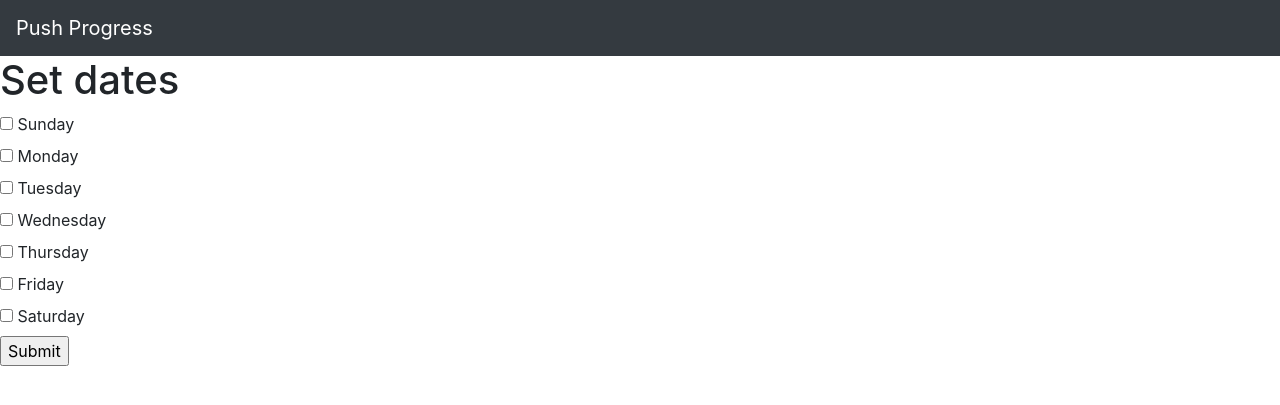
After one commit to great754/PushProgress, a Django app: template tracker/templates/tracker/setdates.html in a window 1280 px wide. The commit adds this page. Shown: the top 405 px of the page. Run offline with Django 3.2, Linux system fonts and the light colour scheme; the template is opened without the code that fills it, so the values that code supplies are empty; some libraries are stand-ins or nearby versions.

Commit message:
added more methods

```diff
--- a/tracker/models.py
+++ b/tracker/models.py
@@ -27,6 +27,8 @@ class Stats(models.Model):
 class Food(models.Model):
     current_user = models.ForeignKey(User, on_delete=models.CASCADE, related_name="food_user")
     old_calories = models.IntegerField(default=0)
+    old_protein = models.IntegerField(default=0)
+    protein_goal = models.IntegerField(default=0)
     calorie_goal = models.IntegerField(default=0)
 
     def __str__(self):
--- a/tracker/templates/tracker/index.html
+++ b/tracker/templates/tracker/index.html
@@ -5,5 +5,8 @@
 
 <h3>Your Goals: {{goals}} </h3>
 <h3>Your Weight {{weight}} lbs</h3>
+<form action="{% url 'set_dates' %}">
+    <input type="submit" value="Set Dates to suggest workout">
+</form>
 
 {% endblock %}
--- /dev/null
+++ b/tracker/templates/tracker/setdates.html
@@ -0,0 +1,38 @@
+{% extends "tracker/layout.html" %}
+
+{% block body %}
+<h1>Set dates</h1>
+<form action="{% url 'set_dates' %}" method="post">
+    {% csrf_token %}
+    <div>
+        <input type="checkbox" name="day" value="Sunday">
+        <label for="Sunday">Sunday</label>
+    </div>
+    <div>
+        <input type="checkbox" name="day" value="Monday">
+        <label for="Monday">Monday</label>
+    </div>
+    <div>
+        <input type="checkbox" name="day" value="Tuesday">
+        <label for="Tuesday">Tuesday</label>
+    </div>
+    <div>
+        <input type="checkbox" name="day" value="Wednesday">
+        <label for="Wednesday">Wednesday</label>
+    </div>
+    <div>
+        <input type="checkbox" name="day" value="Thursday">
+        <label for="Thursday">Thursday</label>
+    </div>
+    <div>
+        <input type="checkbox" name="day" value="Friday">
+        <label for="Friday">Friday</label>
+    </div>
+    <div>
+        <input type="checkbox" name="day" value="Saturday">
+        <label for="Saturday">Saturday</label>
+    </div>
+    <input type="submit">
+</form>
+
+{% endblock %}
--- a/tracker/urls.py
+++ b/tracker/urls.py
@@ -7,5 +7,6 @@ urlpatterns = [
     path('logout/', views.logout_view, name="logout"),
     path('register/', views.register_page, name="register"),
     path('set/', views.set_goal, name="set"),
-    path('food/', views.food, name="food")
+    path('food/', views.food, name="food"),
+    path('setdates/', views.set_dates, name="set_dates")
 ]
```
Also changed, not shown: tracker/views.py (+81 -61 lines), tracker/migrations/0003_food_old_protein.py (added), tracker/migrations/0004_food_protein_goal.py (added).
